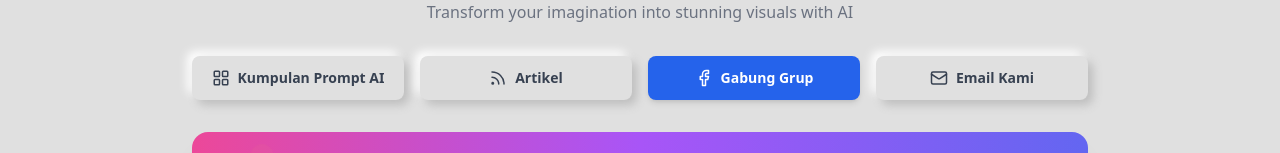
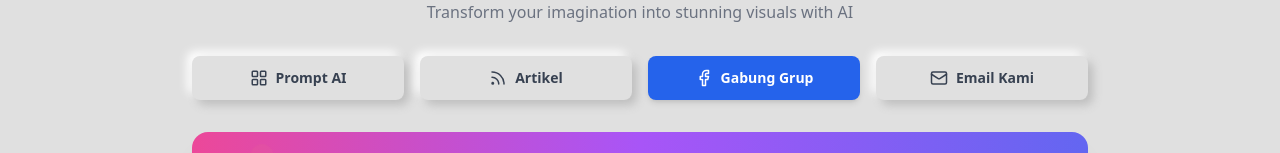
Before and after one commit to ruangriung/ruangriung-generator-app, a Next.js app: page / in a window 1280 px wide. Shown: the part 173-326 px from the top of the page. Built offline with nearby package versions, Linux system fonts and the light colour scheme; no server answers.

Commit message:
Shorten prompt collection button label

```diff
--- a/app/HomeClient.tsx
+++ b/app/HomeClient.tsx
@@ -139,7 +139,7 @@ export default function HomeClient({ latestArticle }: HomeClientProps) {
           className="flex items-center justify-center text-center gap-2 px-4 py-3 bg-light-bg dark:bg-dark-bg text-gray-700 dark:text-gray-300 font-semibold text-sm rounded-lg shadow-neumorphic-button dark:shadow-dark-neumorphic-button active:shadow-neumorphic-inset dark:active:shadow-dark-neumorphic-inset transition-all"
         >
           <LayoutGrid size={18} />
-          <span>Kumpulan Prompt AI</span>
+          <span>Prompt AI</span>
         </Link>
         <Link href="/artikel" className="flex items-center justify-center text-center gap-2 px-4 py-3 bg-light-bg dark:bg-dark-bg text-gray-700 dark:text-gray-300 font-semibold text-sm rounded-lg shadow-neumorphic-button dark:shadow-dark-neumorphic-button active:shadow-neumorphic-inset dark:active:shadow-dark-neumorphic-inset transition-all">
           <Rss size={18} />
```
